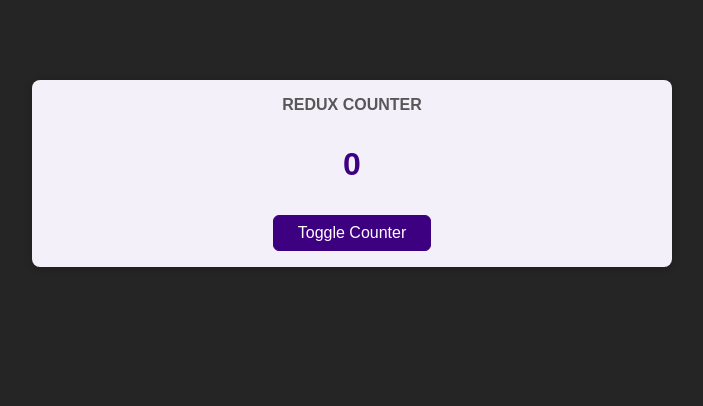
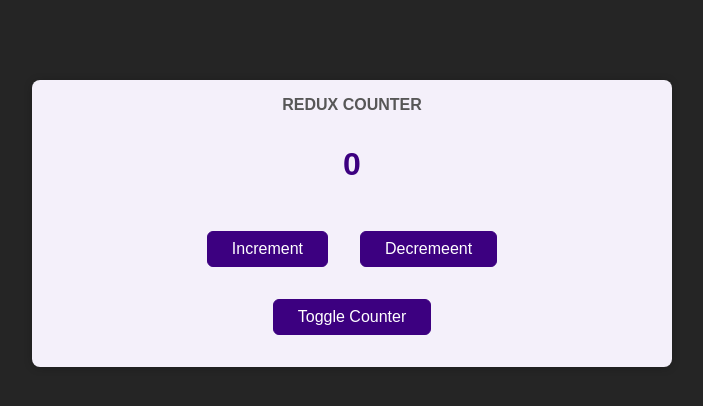
Before and after one commit to XTWang1112/redux_project, a React (Create React App) app: page / in a window 1280 px wide. Shown: the top 406 px of the page, without its empty margins (288-991 px from the left). Built offline with nearby package versions, Linux system fonts and the light colour scheme.

Commit message:
dispatch actions from inside component

```diff
--- a/src/components/Counter.js
+++ b/src/components/Counter.js
@@ -1,14 +1,25 @@
 import classes from "./Counter.module.css";
-import {useSelector} from "react-redux";
+import {useSelector, useDispatch} from "react-redux";
 
 const Counter = () => {
+  const dispatch = useDispatch();
   const counter = useSelector((state) => state.counter);
   const toggleCounterHandler = () => {};
+  const incrementHandler = () => {
+    dispatch({type: "increment"});
+  };
+  const decrementHandler = () => {
+    dispatch({type: "decrement"});
+  };
 
   return (
     <main className={classes.counter}>
       <h1>Redux Counter</h1>
       <div className={classes.value}>{counter}</div>
+      <div>
+        <button onClick={incrementHandler}>Increment</button>
+        <button onClick={decrementHandler}>Decremeent</button>
+      </div>
       <button onClick={toggleCounterHandler}>Toggle Counter</button>
     </main>
   );
--- a/src/components/Counter.module.css
+++ b/src/components/Counter.module.css
@@ -21,3 +21,7 @@
   margin: 2rem 0;
   font-weight: bold;
 }
+
+.counter button {
+  margin: 1rem;
+}
--- a/src/store/index.js
+++ b/src/store/index.js
@@ -5,7 +5,7 @@
     return {counter: state.counter + 1};
   }
   if (action.type === "decrement") {
-    return {countr: state.counter - 1};
+    return {counter: state.counter - 1};
   }
   return state;
 };
```
